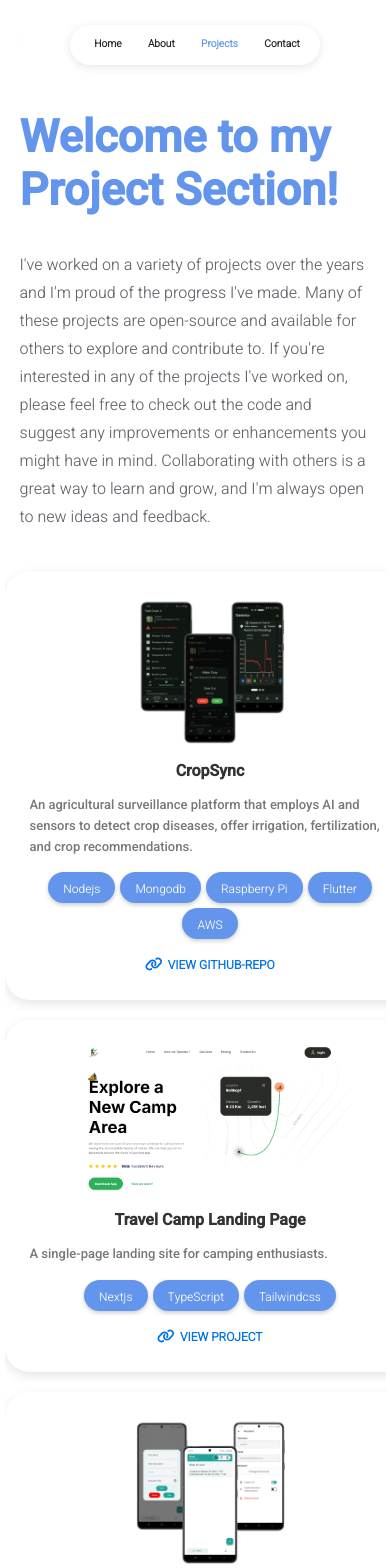
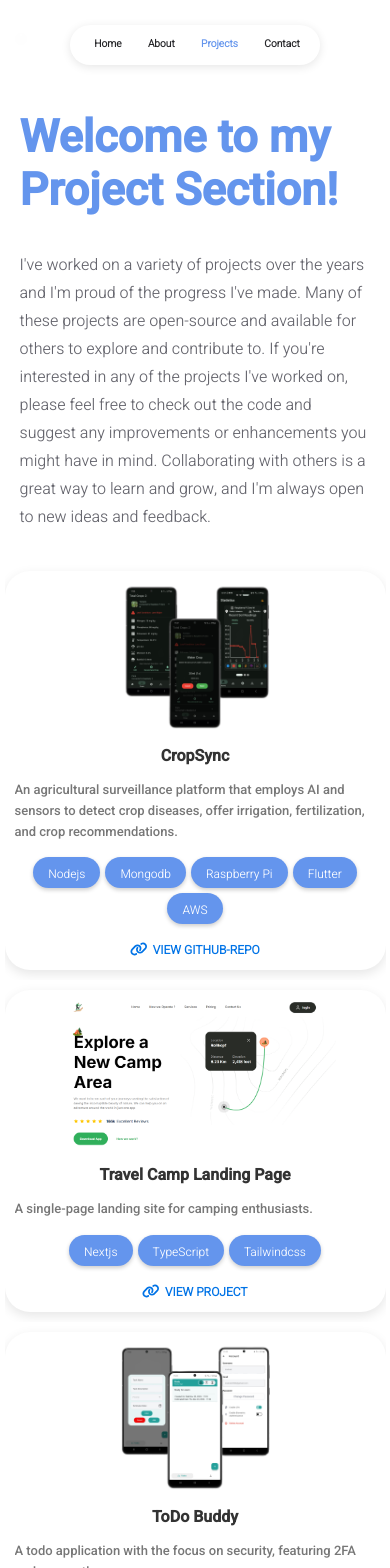
Before and after one commit to Ibrahim-Mneimneh/Portfolio, a React (Create React App) app: page /projects in a window 390 px wide. Shown: the top 1568 px of the page. Built offline with nearby package versions, Linux system fonts and the light colour scheme.

Commit message:
Improve Responsiveness-v2

```diff
--- a/src/components/projects/styles/allProjects.css
+++ b/src/components/projects/styles/allProjects.css
@@ -2,7 +2,6 @@
 	display: flex;
 	flex-wrap: wrap;
 	align-items: stretch;
-	justify-content: space-between;
 	padding-top: 30px;
 	padding-bottom: 30px;
 	margin-left: -15px;
@@ -16,20 +15,14 @@
 	overflow: hidden;
 }
 
-@media (max-width: 1024px) {
+@media (max-width: 1200px) {
 	.all-projects-project {
 		width: calc(100% / 2 - 20px);
 	}
 }
 
+
 @media (max-width: 768px) {
-	.all-projects-project {
-		width: 100%;
-		padding: 10px 0;
-	}
-}
-
-@media (max-width: 600px) {
 	.all-projects-container {
 		padding-left: 0;
 		padding-right: 0;
--- a/src/components/projects/styles/project.css
+++ b/src/components/projects/styles/project.css
@@ -115,11 +115,22 @@
 
 /* Responsive Adjustments */
 /* Adjustments for smaller screens */
-@media (max-width: 600px) {
+@media (max-width: 1200px) {
 	.project {
 		width: 100%;
 		height: auto;
-		padding: 15px;
+
+	}
+	.project-description {
+		font-size: 13px;
+		height: 100px;
+		text-align: start;
+	}
+}
+@media (max-width: 768px) {
+	.project {
+		width: 100%;
+		height: auto;
 	}
 
 	.project-logo {
--- a/src/data/user.js
+++ b/src/data/user.js
@@ -28,7 +28,7 @@ const INFO = {
 	},
 
 	about: {
-		title: "Hello, lets get to know each other...",
+		title: "Getting to Know Me",
 		description:
 			"I hold a Bachelor's Degree in Computer Engineering from Beirut Arab University, graduating with a GPA of 3.48/4. My academic experience has equipped me with a robust foundation in data structures, algorithms, database systems, and machine learning. I am fluent in English and Arabic, with basic proficiency in German, and thrive in diverse, fast-paced environments. In addition to my formal education, I have earned certifications in backend development, relational databases, and frontend libraries. My technical skills encompass both frontend and backend development, database management, cloud platforms, and AI tools, allowing me to tackle a wide range of projects.",
 		description_2:
```
